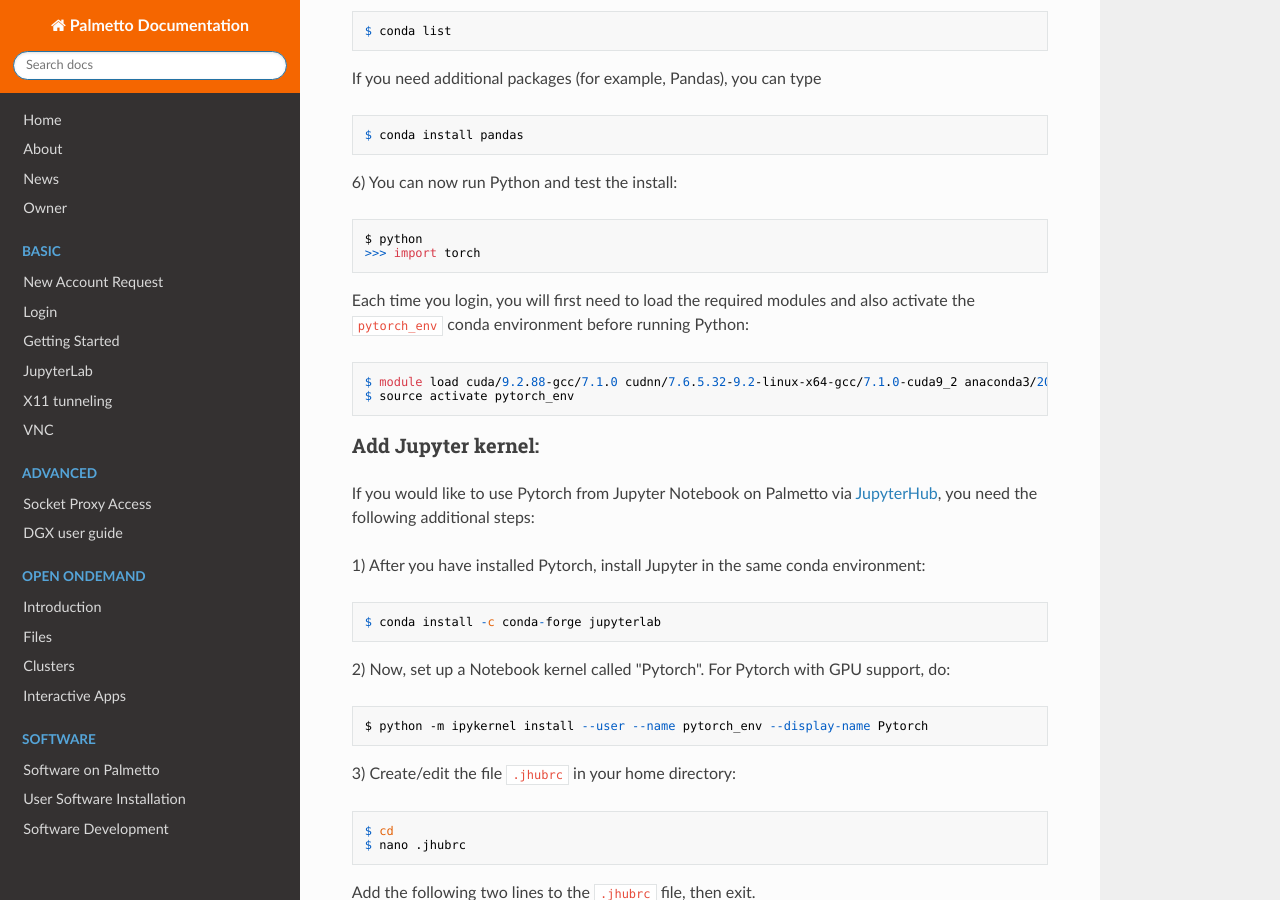
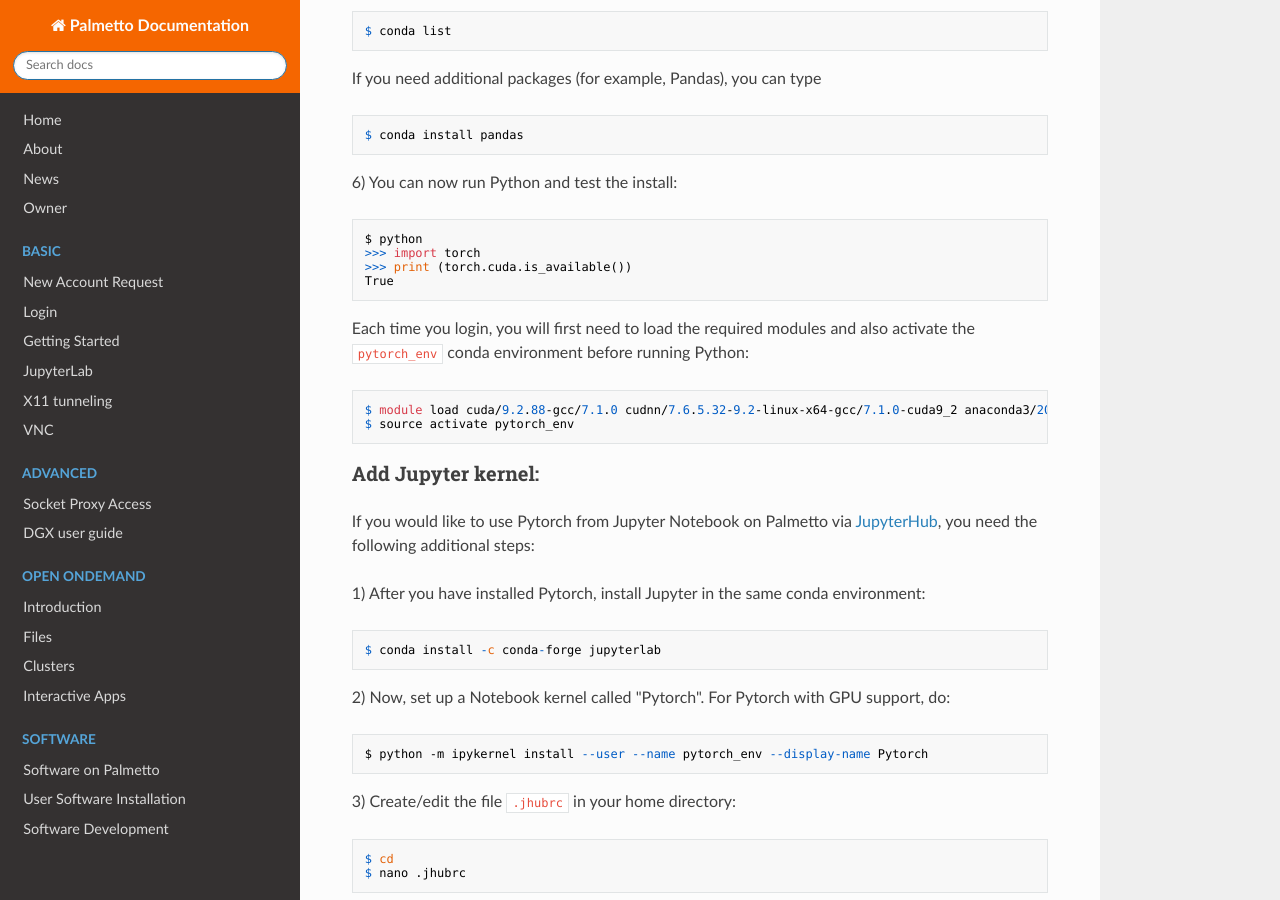
Before and after one commit to clemsonciti/palmetto-documentation, an MkDocs documentation site: the page built from docs/software/packages/pytorch.md, in a window 1280 px wide and 900 px high, scrolled down 860 px. Built offline with MkDocs 1.6.1, drawn with Linux system fonts in a browser that asks for light colours; nearby versions of some CDN libraries.

Commit message:
Update pytorch.md

```diff
--- a/docs/software/packages/pytorch.md
+++ b/docs/software/packages/pytorch.md
@@ -47,6 +47,8 @@ $ conda install pandas
 ~~~
 $ python
 >>> import torch
+>>> print (torch.cuda.is_available())
+True
 ~~~
 
 Each time you login, you will first need to load the required modules
```
